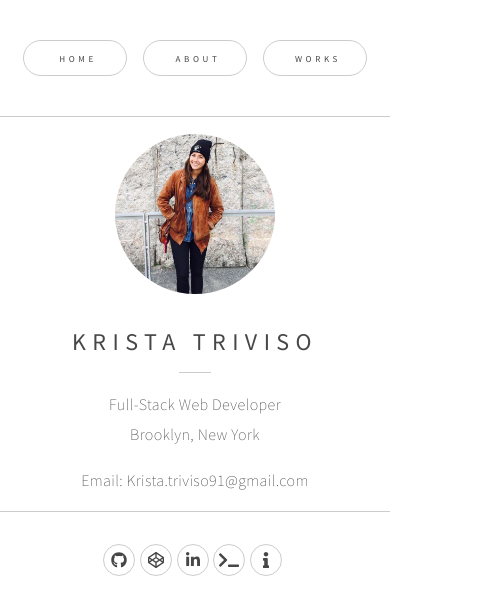
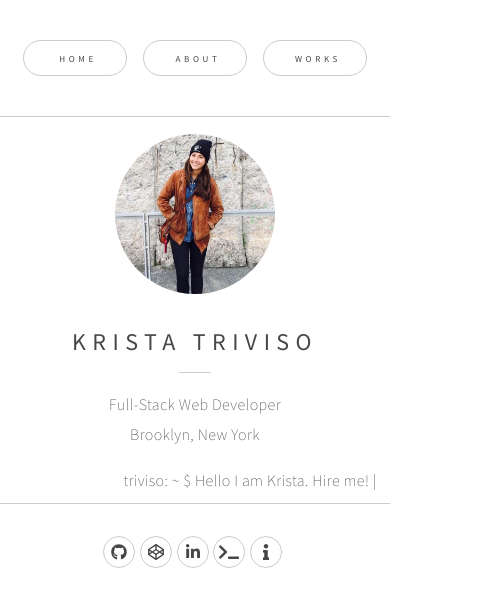
Before and after one commit to ktriviso/ga-triviso, a React (Create React App) app: page / in a window 390 px wide. Shown: the top 614 px of the page, 500 px wide, since content can reach past the window. Built offline with nearby package versions, Linux system fonts and the light colour scheme.

Commit message:
mobile css

```diff
--- a/src/Components/About.js
+++ b/src/Components/About.js
@@ -54,6 +54,13 @@ export default class about extends React.Component {
                         </ul>
                     </div>
 
+                    <div id="mobile">
+                        <span>scroll me</span><br/>
+                        <div className="bounce">
+                        <i className="fas fa-angle-down "></i>
+                        </div>
+                    </div>
+
                     <hr className="small-divider"/>
 
                     <p className="ptag-edit">In search of collaborative projects, internships, employment opportunities and networking events. Please contact krista.triviso91@gmail.com</p>
--- a/src/Components/Home.js
+++ b/src/Components/Home.js
@@ -6,6 +6,10 @@ export const Home = (props) => (
         <h1>Krista Triviso</h1>
         <hr className="small-divider"/>
         <p>Full-Stack Web Developer<br/>Brooklyn, New York</p>
-        <p>Email: Krista.triviso91@gmail.com</p>
+        <div className="css-typing">
+            <p>triviso: ~ $ Hello I am Krista. Hire me!
+            <span id="cursor-1"> | </span>
+            </p>
+        </div>
     </section>
 )
--- a/src/index.css
+++ b/src/index.css
@@ -25,11 +25,11 @@ body {
   display: none;
 }
 
-body.invert-active p, body.invert-active .title, body.invert-active .fa, body.invert-active .button, body.invert-active h1{
-    color: white!important;
+body.invert-active p, body.invert-active .title, body.invert-active .fa, body.invert-active .button, body.invert-active h1 {
+  color: white !important;
 }
 
-body.invert-active{
+body.invert-active {
   background-color: black;
 }
 
@@ -106,7 +106,7 @@ hr {
 }
 
 a {
-    color: #474747!important;
+  color: #474747 !important;
 }
 
 .title {
@@ -154,17 +154,54 @@ a {
   width: 144px;
 }
 
+.css-typing p {
+  width: 50em;
+  white-space: nowrap;
+  overflow: hidden;
+  margin: auto;
+  font-size: 20px;
+  -webkit-animation: type 8s steps(40, end);
+  animation: type 8s steps(40, end);
+}
+
+@keyframes type {
+  from {
+    width: 0;
+  }
+}
+
+@-webkit-keyframes type {
+  from {
+    width: 0;
+  }
+}
+
+#cursor-1 {
+  animation: blink 1s infinite;
+}
+
+@keyframes blink {
+  to {
+    opacity: .0;
+  }
+}
+
 /*hover effect on the images*/
+
 /*https://codepen.io/nxworld/pen/ZYNOBZ?q=on+hover&limit=all&type=type-pens*/
+
 /* Opacity #1 */
+
 .hover figure img {
   opacity: 1;
   -webkit-transition: .3s ease-in-out;
   transition: .3s ease-in-out;
 }
+
 .hover figure:hover img {
   opacity: .5;
 }
+
 /*end of hover effect*/
 
 .hover {
@@ -172,10 +209,9 @@ a {
   overflow-y: scroll;
   height: 200px;
   margin: auto;
-
 }
 
-.about-technologies{
+.about-technologies {
   height: 10rem;
   width: 100%;
   margin: auto;
@@ -196,9 +232,9 @@ a {
 }
 
 .about-technologies img {
-    width: 5rem!important;
+  width: 5rem !important;
   margin-bottom: -1rem;
-    border-radius: 0%!important;
+  border-radius: 0% !important;
   margin-top: 0;
 }
 
@@ -206,11 +242,9 @@ a {
   0% {
     transform: translateY(-1rem);
   }
-
   50% {
     transform: translateY(-87%);
   }
-
   100% {
     transform: translateY(-2rem);
   }
@@ -225,7 +259,7 @@ a {
 }
 
 .scroll {
-    margin-top: -.5rem!important;
+  margin-top: -.5rem !important;
 }
 
 #contact .title {
@@ -277,7 +311,7 @@ iframe {
   background-color: white;
 }
 
-#closeModalButton{
+#closeModalButton {
   position: absolute;
   right: 8%;
   bottom: 87%;
@@ -301,22 +335,41 @@ a#github {
   margin-bottom: .5rem;
 }
 
+#mobile {
+    visibility: hidden;
+    /* width: 0px;
+    height: 0px;
+    margin: 0px;
+    padding: 0px; */
+}
 /* bouncing arrow */
+
 @keyframes bounce {
-  100% { transform: translate3d(0, .5rem, 0); }
+  100% {
+    transform: translate3d(0, .5rem, 0);
+  }
 }
 
 @media only screen and (max-width: 700px) {
   #header {
-        margin-top: 0!important;
+    margin-top: 0 !important;
   }
-
   #footer {
     margin-bottom: 2rem;
   }
-
   #splash li {
     right: 40%;
+  }
+
+
+}
+
+@media only screen and (min-width: 510px) {
+    #mobile {
+        width: 0px;
+        height: 0px;
+        margin: 0px;
+        padding: 0px;
     }
 }
 
@@ -324,4 +377,14 @@ a#github {
   #splash li {
     right: 35%;
   }
+  .about-technologies ul {
+      animation: none;
   }
+  .about-technologies {
+      overflow: scroll;
+  }
+
+  #mobile {
+      visibility: visible;
+  }
+}
```
Lines whose indentation alone changed are shown as unchanged.
